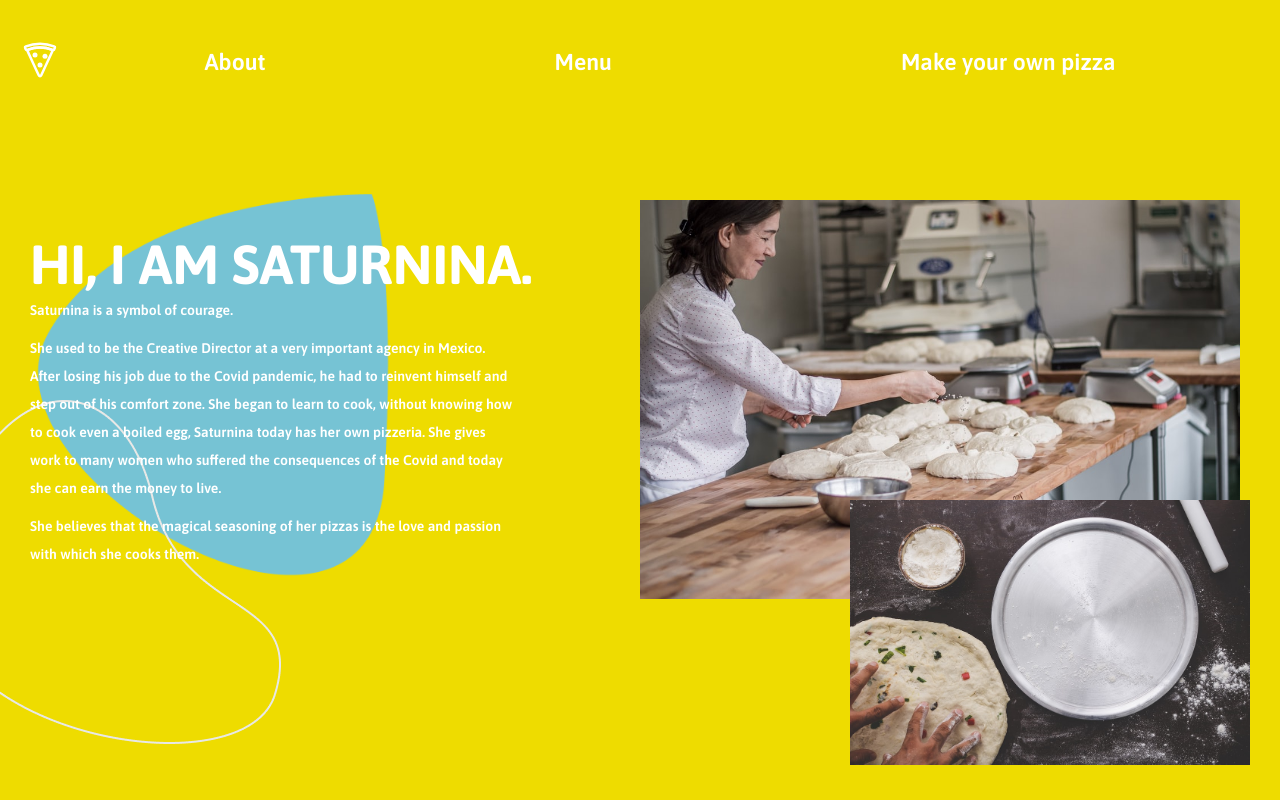
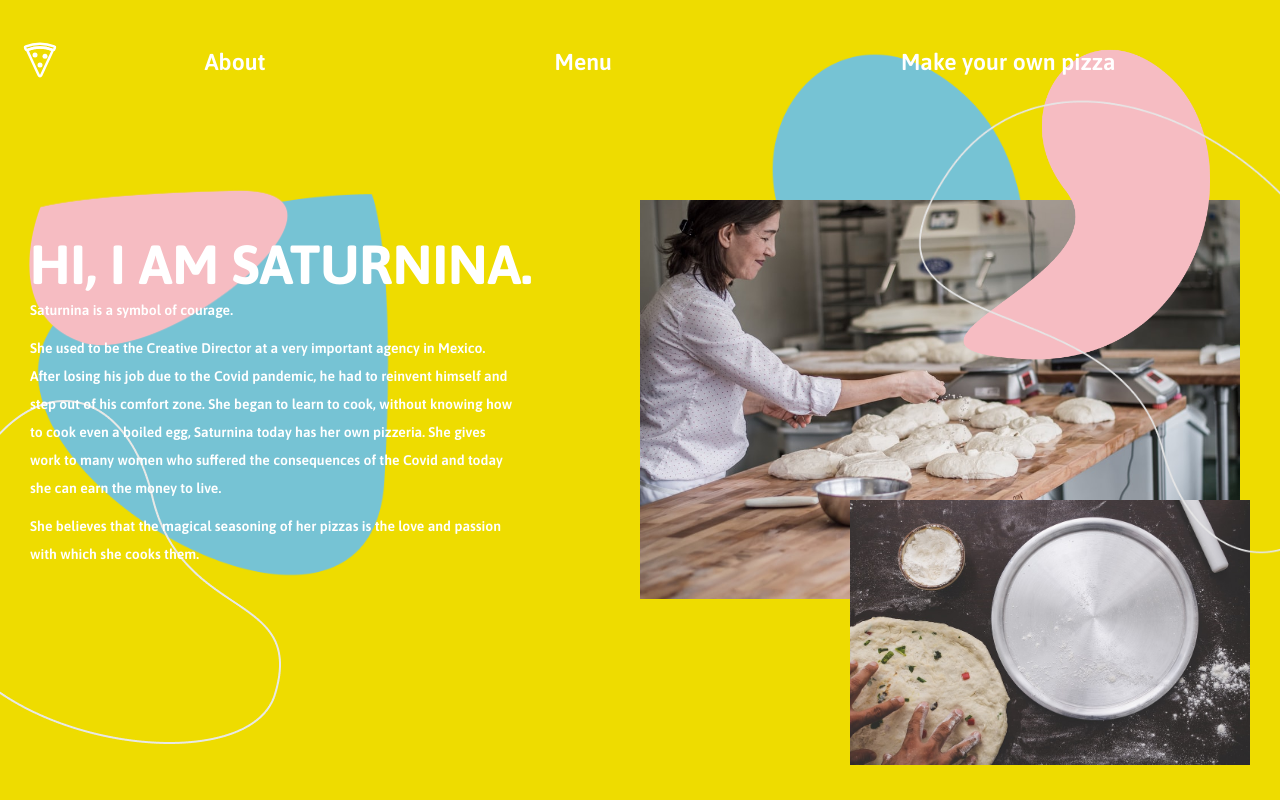
Before and after one commit to lalidiaz/pizza-typescript-react, a React (Create React App) app: page /about in a window 1280 px wide. Built offline with nearby package versions, Linux system fonts and the light colour scheme; a web font is replaced by a local one.

Commit message:
working on layout make your own pizza

```diff
--- a/src/pages/MakeYourOwnPizza.tsx
+++ b/src/pages/MakeYourOwnPizza.tsx
@@ -4,6 +4,7 @@ import ingredients from "../data/ingredients.json";
 import Image from "../components/Image";
 import abstract from "../assets/vector-yellow.png";
 import abstractTwo from "../assets/vector-2.png";
+import abstractThree from "../assets/vector-blue1.png";
 
 const MakeYourOwnPizza = () => {
   return (
@@ -11,11 +12,20 @@ const MakeYourOwnPizza = () => {
       <div className="makeyourown-text">
         <div className="makeyourown-title">
           <Title>make your own pizza</Title>
+          <div className="makeyourown-ingredients-list">
+            <ul className="makeyourown-ul">
+              {ingredients.map((ingredient) => {
+                const { id, name } = ingredient;
+                return <li key={id}>{name}</li>;
+              })}
+            </ul>
+          </div>
         </div>
+
         <img src={abstractTwo} alt="vector-abstract" className="abstractTwo" />
-
         <img src={abstract} alt="vector-abstract" className="abstract" />
       </div>
+
       <div className="makeyourown-images">
         {ingredients.map((ingredient) => {
           const { id, name, image } = ingredient;
@@ -25,6 +35,7 @@ const MakeYourOwnPizza = () => {
             </article>
           );
         })}
+        <img src={abstractThree} alt="abstract-shape" />
       </div>
     </div>
   );
--- a/src/pages/about.tsx
+++ b/src/pages/about.tsx
@@ -4,6 +4,10 @@ import Title from "../components/Title";
 import Description from "../components/Description";
 import vectorOne from "../assets/vector-blue.png";
 import vectorTwo from "../assets/vector-2.png";
+import vectorThree from "../assets/vector-4.png";
+import vectorFour from "../assets/vector-blue1.png";
+import vectorFive from "../assets/vector-pink.png";
+import vectorSix from "../assets/vector-pink2.png";
 
 const About = () => {
   return (
@@ -17,6 +21,11 @@ const About = () => {
         src={vectorTwo}
         alt="abstract-vector"
         className="about-abstract-two"
+      />
+      <img
+        src={vectorSix}
+        alt="abstract-vector"
+        className="about-abstract-six"
       />
       <div className="about-text">
         <Title>Hi, I am Saturnina.</Title>
@@ -35,6 +44,21 @@ const About = () => {
           alt="saturina-cooking"
           className="saturnina-two-img"
         />
+        <img
+          src={vectorThree}
+          alt="abstract-vector"
+          className="about-abstract-three"
+        />
+        <img
+          src={vectorFour}
+          alt="abstract-vector"
+          className="about-abstract-four"
+        />
+        <img
+          src={vectorFive}
+          alt="abstract-vector"
+          className="about-abstract-five"
+        />
       </div>
     </section>
   );
--- a/src/styles/about.css
+++ b/src/styles/about.css
@@ -27,6 +27,7 @@
   height: auto;
   position: absolute;
   top: 200px;
+  z-index: 2;
 }
 
 .saturnina-two-img {
@@ -35,6 +36,7 @@
   position: absolute;
   top: 500px;
   right: 30px;
+  z-index: 3;
 }
 
 .about-abstract-one {
@@ -51,3 +53,45 @@
   left: 0;
   top: 400px;
 }
+
+.about-abstract-three {
+  width: 400px;
+  height: auto;
+  position: absolute;
+  top: 10px;
+  right: 0px;
+  z-index: 4;
+}
+
+.about-abstract-four {
+  width: 800px;
+  height: auto;
+  position: absolute;
+  top: 30px;
+  right: 0px;
+}
+
+.about-abstract-six {
+  position: absolute;
+  z-index: 2;
+  left: 10px;
+  top: 140px;
+  width: 300px;
+}
+
+.about-abstract-four {
+  width: 600px;
+  height: auto;
+  position: absolute;
+  top: 10px;
+  right: 150px;
+}
+
+.about-abstract-five {
+  width: 400px;
+  height: auto;
+  position: absolute;
+  top: 20px;
+  right: 0px;
+  z-index: 3;
+}
--- a/src/styles/makeyourown.css
+++ b/src/styles/makeyourown.css
@@ -83,12 +83,26 @@ article:nth-child(9) {
   position: absolute;
   width: 600px;
   top: 60px;
-  left: 30px;
+  left: 20px;
   z-index: 2;
 }
 .abstractTwo {
   top: 250px;
-  left: 20px;
+  left: 0px;
   z-index: 3;
   position: relative;
 }
+
+.makeyourown-ul {
+  display: flex;
+  font-size: 22px;
+  flex-direction: column;
+}
+.makeyourown-ul li {
+  padding-top: 5px;
+  padding-bottom: 5px;
+}
+.makeyourown-ul li:hover {
+  color: white;
+  cursor: pointer;
+}
```
Also changed, not shown: src/assets/vector-pink.png (added), src/assets/vector-pink2.png (added).
